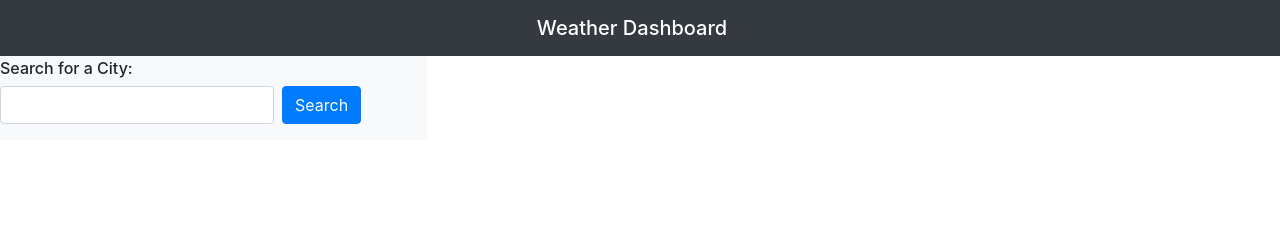
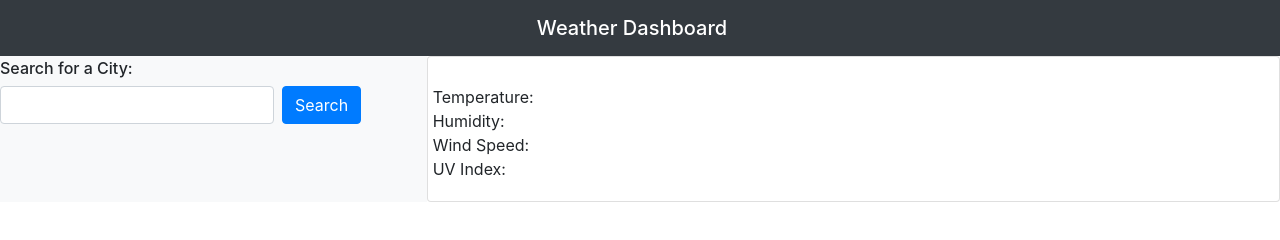
Before and after one commit to glchavez/Weather-Dashboard, a plain HTML site: page index.html in a window 1280 px wide. Drawn offline with nearby package versions, Linux system fonts and the light colour scheme.

Commit message:
Addition of current weather html code

```diff
--- a/index.html
+++ b/index.html
@@ -40,7 +40,30 @@
                 <div id="historySearchBtn" class="row"></div>
 
             </div>
+
+            <div class="col-sm-8">
+
+                <div class="row card">
+                    <div id="current" class="card-body">
+                        <div class="row">
+                            <div class="h5 city date"></div>
+                        </div>
+                        <div class="row">
+                            <img id="current-icon" src="">
+                        </div>
+                        <div class="row temperature">Temperature: </div>
+                        <div class="row humidity">Humidity: </div>
+                        <div class="row wind-speed">Wind Speed: </div>
+                        <div class="row">
+                            <div>UV Index:</div>
+                            <div class="uvi"></div>
+                        </div>
+                    </div>
+                </div>
+            </div>
+
         </div>
+    </div>
 
     <script src="https://code.jquery.com/jquery-3.5.1.slim.min.js"
     integrity="sha384-DfXdz2htPH0lsSSs5nCTpuj/zy4C+OGpamoFVy38MVBnE+IbbVYUew+OrCXaRkfj"
```
